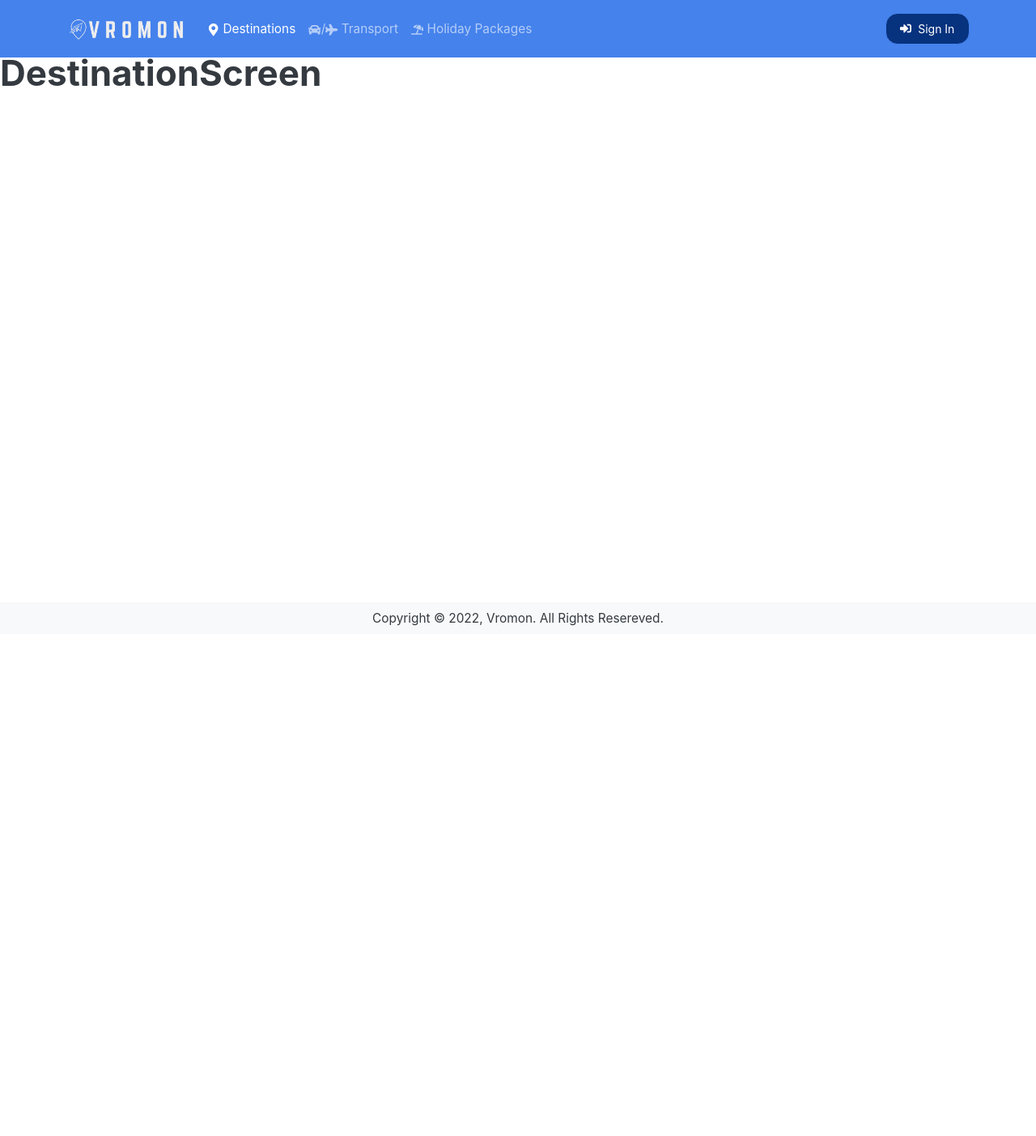
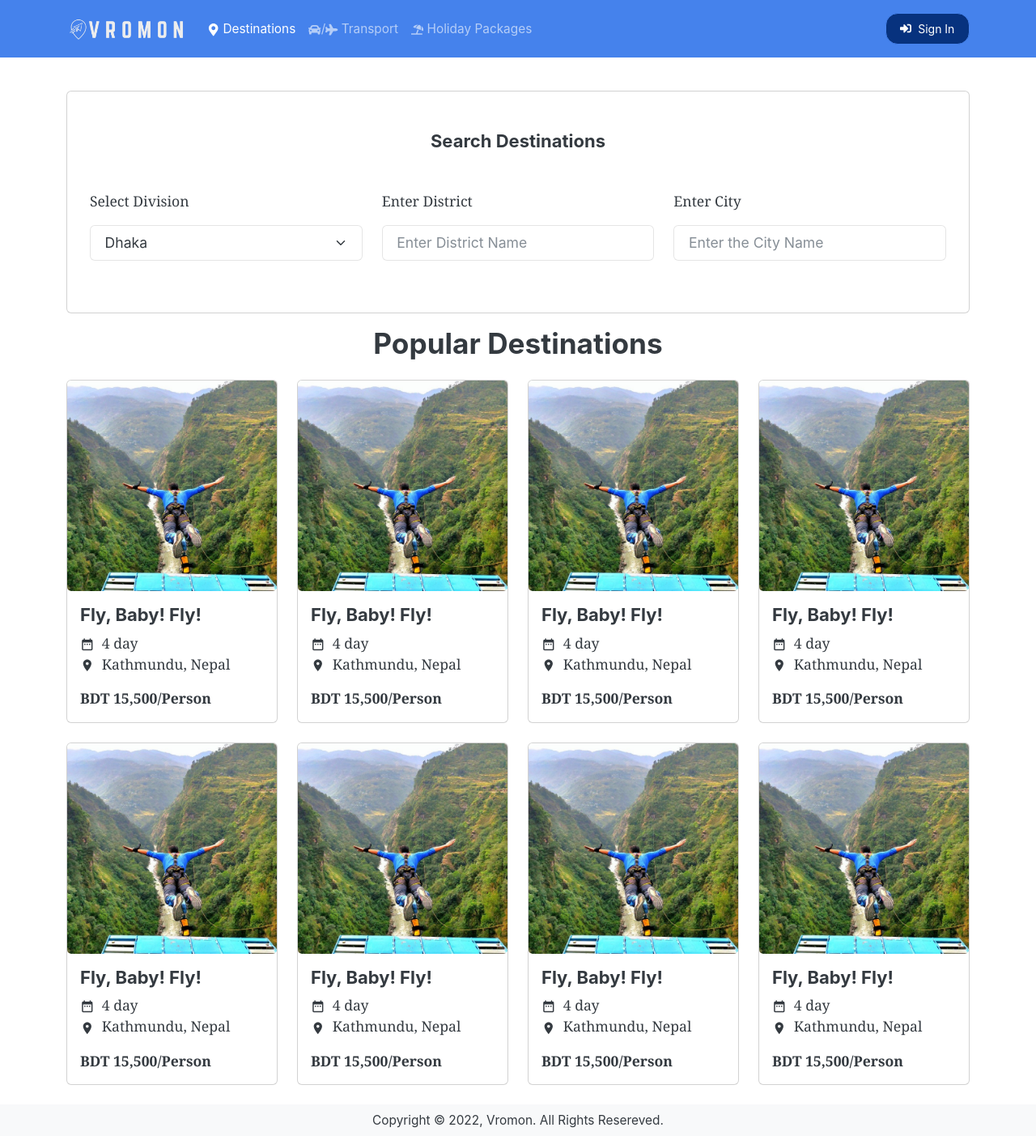
Before and after one commit to TangoRomeo80/Vromon, a React (Create React App) app in the folder frontend/: page /destinations in a window 1280 px wide. Shown: the whole page at 81% size. Before the commit the page ends 800 px from the top, so only its background shows below. Built offline with nearby package versions, Linux system fonts and the light colour scheme.

Commit message:
Update DestinationScreen.js

```diff
--- a/frontend/src/screens/DestinationScreen.js
+++ b/frontend/src/screens/DestinationScreen.js
@@ -1,8 +1,254 @@
-import React from 'react'
+import React from "react";
+import {motion} from 'framer-motion'
+import { Row, Col, Container, Card,Form } from "react-bootstrap";
+import { LinkContainer } from "react-router-bootstrap";
+import { MdDateRange, MdLocationOn } from "react-icons/md";
 
 const DestinationScreen = () => {
   return (
-    <h1>DestinationScreen</h1>
+    <div>
+      <Container className='mb-3 pt-5'>
+      <Card className='mb-3 pt-5'>
+        <Row>
+          <Card.Text as='h5' className='font-weight-bolder text-center'>Search Destinations</Card.Text>
+        </Row>
+        <Row className='my-5 mx-3'>
+          <Col>
+            <Card.Text>Select Division</Card.Text>
+            <Form.Group className='mb-3' controlId='searchDivision'>
+              <Form.Control
+                className='form-select'
+                as='select'
+                type='select'
+                placeholder='Select Division'
+              >
+                <option value='Dhaka'>Dhaka</option>
+                <option value='Chittagong'>Chittagong</option>
+                <option value='Sylhet'>Sylhet</option>
+                <option value='Rajshahi'>Rajshahi</option>
+                <option value='Khulna'>Khulna</option>
+                <option value='Barisal'>Barisal</option>
+                <option value='Rangpur'>Rangpur</option>
+                <option value='Mymensingh'>Mymensingh</option>
+              </Form.Control>
+            </Form.Group>
+          </Col>
+
+          <Col>
+            <Card.Text>Enter District</Card.Text>
+            <Form.Group className='mb-3' controlId='searchDistrict'>
+              <Form.Control
+                type='text'
+                placeholder='Enter District Name'
+              ></Form.Control>
+            </Form.Group>
+          </Col>
+
+          <Col>
+            <Card.Text>Enter City</Card.Text>
+            <Form.Group className='mb-3' controlId='searchCity'>
+              <Form.Control
+                type='text'
+                placeholder='Enter the City Name'
+              ></Form.Control>
+            </Form.Group>
+          </Col>
+        </Row>
+      </Card>
+
+        <h2 className="font-weight-bold text-center mb-4">
+          Popular Destinations
+        </h2>
+        <Row className="my-4">
+          <Col xs={12} md={3}>
+            <LinkContainer to="">
+              <Card>
+                <Card.Img
+                  cascade
+                  className="img-fluid"
+                  src="/LightningDeals/test.jpg"
+                />
+
+                <Card.Body cascade>
+                  <Card.Title>Fly, Baby! Fly!</Card.Title>
+                  <Card.Text>
+                    <MdDateRange /> &nbsp;4 day <br />
+                    <MdLocationOn /> &nbsp;Kathmundu, Nepal
+                  </Card.Text>
+                  <Card.Text style={{ fontWeight: "bold" }}>
+                    BDT 15,500/Person
+                  </Card.Text>
+                </Card.Body>
+              </Card>
+            </LinkContainer>
+          </Col>
+
+          <Col xs={12} md={3}>
+            <LinkContainer to="">
+              <Card>
+                <Card.Img
+                  cascade
+                  className="img-fluid"
+                  src="/LightningDeals/test.jpg"
+                />
+
+                <Card.Body cascade>
+                  <Card.Title>Fly, Baby! Fly!</Card.Title>
+                  <Card.Text>
+                    <MdDateRange /> &nbsp;4 day <br />
+                    <MdLocationOn /> &nbsp;Kathmundu, Nepal
+                  </Card.Text>
+                  <Card.Text style={{ fontWeight: "bold" }}>
+                    BDT 15,500/Person
+                  </Card.Text>
+                </Card.Body>
+              </Card>
+            </LinkContainer>
+          </Col>
+
+          <Col xs={12} md={3}>
+            <LinkContainer to="">
+              <Card>
+                <Card.Img
+                  cascade
+                  className="img-fluid"
+                  src="/LightningDeals/test.jpg"
+                />
+
+                <Card.Body cascade>
+                  <Card.Title>Fly, Baby! Fly!</Card.Title>
+                  <Card.Text>
+                    <MdDateRange /> &nbsp;4 day <br />
+                    <MdLocationOn /> &nbsp;Kathmundu, Nepal
+                  </Card.Text>
+                  <Card.Text style={{ fontWeight: "bold" }}>
+                    BDT 15,500/Person
+                  </Card.Text>
+                </Card.Body>
+              </Card>
+            </LinkContainer>
+          </Col>
+
+          <Col xs={12} md={3}>
+            <LinkContainer to="">
+              <Card>
+                <Card.Img
+                  cascade
+                  className="img-fluid"
+                  src="/LightningDeals/test.jpg"
+                />
+
+                <Card.Body cascade>
+                  <Card.Title>Fly, Baby! Fly!</Card.Title>
+                  <Card.Text>
+                    <MdDateRange /> &nbsp;4 day <br />
+                    <MdLocationOn /> &nbsp;Kathmundu, Nepal
+                  </Card.Text>
+                  <Card.Text style={{ fontWeight: "bold" }}>
+                    BDT 15,500/Person
+                  </Card.Text>
+                </Card.Body>
+              </Card>
+            </LinkContainer>
+          </Col>
+        </Row>
+
+        <Row className="my-4">
+          <Col xs={12} md={3}>
+            <LinkContainer to="">
+              <Card>
+                <Card.Img
+                  cascade
+                  className="img-fluid"
+                  src="/LightningDeals/test.jpg"
+                />
+
+                <Card.Body cascade>
+                  <Card.Title>Fly, Baby! Fly!</Card.Title>
+                  <Card.Text>
+                    <MdDateRange /> &nbsp;4 day <br />
+                    <MdLocationOn /> &nbsp;Kathmundu, Nepal
+                  </Card.Text>
+                  <Card.Text style={{ fontWeight: "bold" }}>
+                    BDT 15,500/Person
+                  </Card.Text>
+                </Card.Body>
+              </Card>
+            </LinkContainer>
+          </Col>
+
+          <Col xs={12} md={3}>
+            <LinkContainer to="">
+              <Card>
+                <Card.Img
+                  cascade
+                  className="img-fluid"
+                  src="/LightningDeals/test.jpg"
+                />
+
+                <Card.Body cascade>
+                  <Card.Title>Fly, Baby! Fly!</Card.Title>
+                  <Card.Text>
+                    <MdDateRange /> &nbsp;4 day <br />
+                    <MdLocationOn /> &nbsp;Kathmundu, Nepal
+                  </Card.Text>
+                  <Card.Text style={{ fontWeight: "bold" }}>
+                    BDT 15,500/Person
+                  </Card.Text>
+                </Card.Body>
+              </Card>
+            </LinkContainer>
+          </Col>
+
+          <Col xs={12} md={3}>
+            <LinkContainer to="">
+              <Card>
+                <Card.Img
+                  cascade
+                  className="img-fluid"
+                  src="/LightningDeals/test.jpg"
+                />
+
+                <Card.Body cascade>
+                  <Card.Title>Fly, Baby! Fly!</Card.Title>
+                  <Card.Text>
+                    <MdDateRange /> &nbsp;4 day <br />
+                    <MdLocationOn /> &nbsp;Kathmundu, Nepal
+                  </Card.Text>
+                  <Card.Text style={{ fontWeight: "bold" }}>
+                    BDT 15,500/Person
+                  </Card.Text>
+                </Card.Body>
+              </Card>
+            </LinkContainer>
+          </Col>
+
+          <Col xs={12} md={3}>
+            <LinkContainer to="">
+              <Card>
+                <Card.Img
+                  cascade
+                  className="img-fluid"
+                  src="/LightningDeals/test.jpg"
+                />
+
+                <Card.Body cascade>
+                  <Card.Title>Fly, Baby! Fly!</Card.Title>
+                  <Card.Text>
+                    <MdDateRange /> &nbsp;4 day <br />
+                    <MdLocationOn /> &nbsp;Kathmundu, Nepal
+                  </Card.Text>
+                  <Card.Text style={{ fontWeight: "bold" }}>
+                    BDT 15,500/Person
+                  </Card.Text>
+                </Card.Body>
+              </Card>
+            </LinkContainer>
+          </Col>
+        </Row>
+
+      </Container>
+    </div>
   )
 }
 
```
